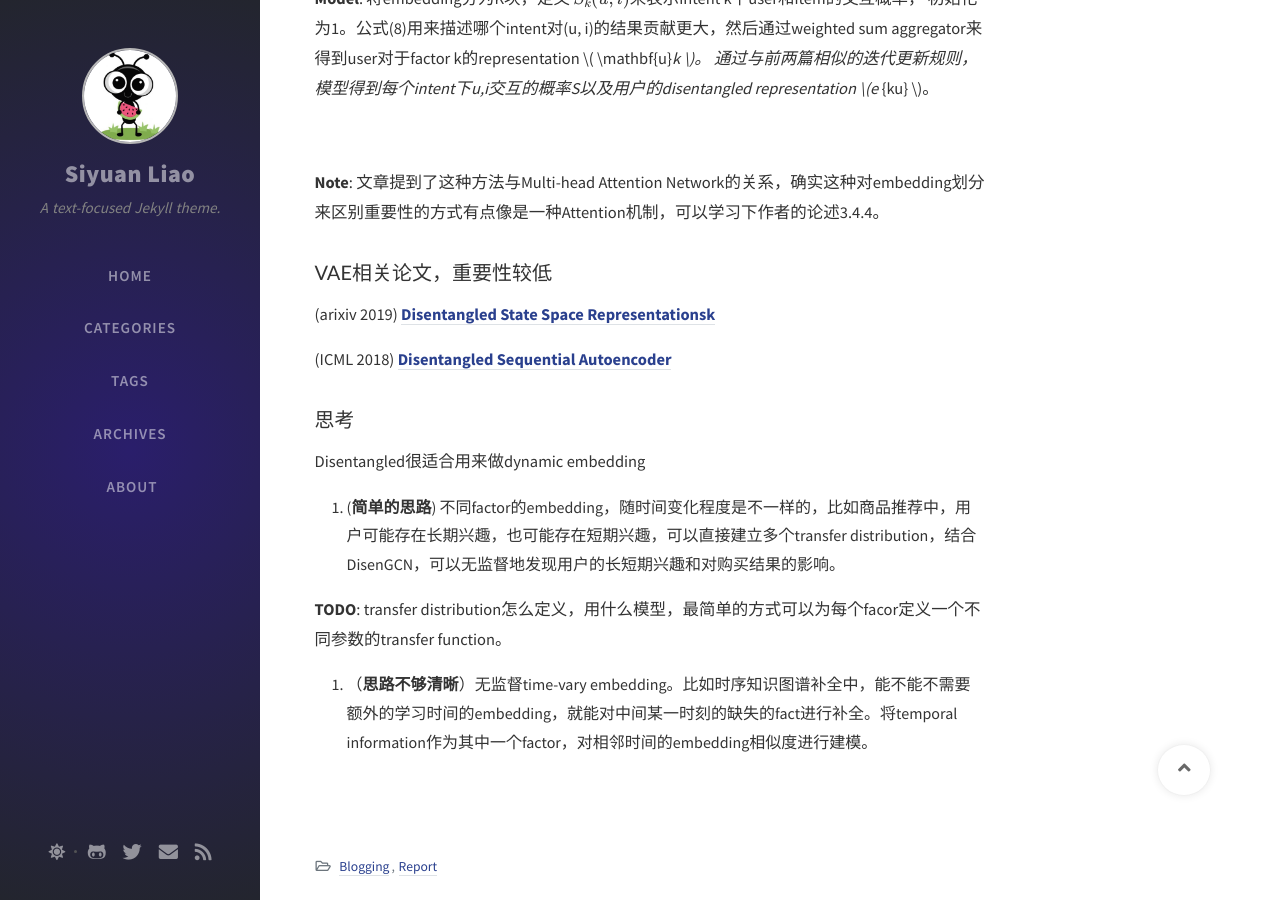
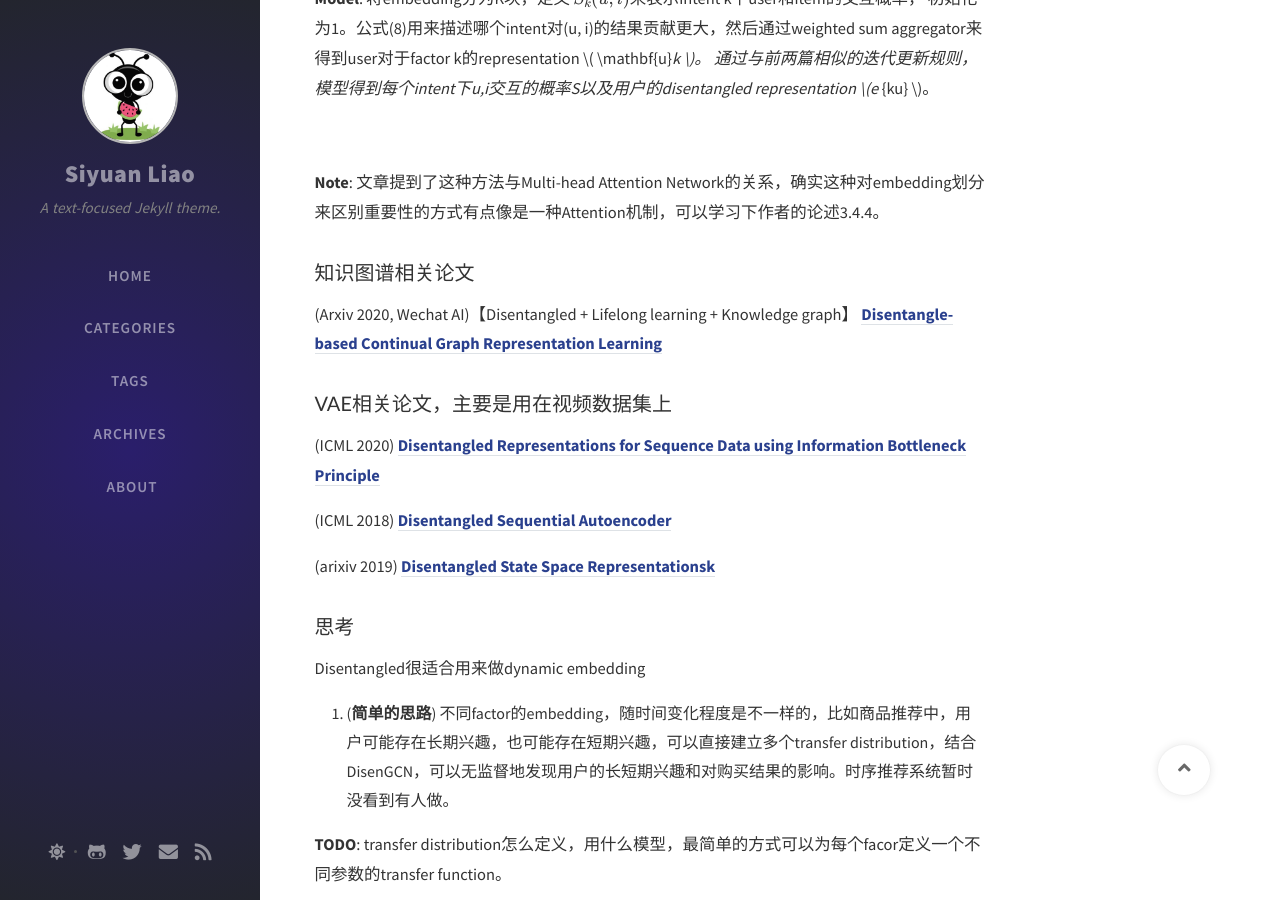
Before and after one commit to SeanLiaoy/seanliaoy.github.io, a Jekyll site: the page built from _posts/2020-10-04-disentangled.md, in a window 1280 px wide and 900 px high, scrolled down 1349 px. Built offline with Jekyll 4.4.1, drawn with Linux system fonts in a browser that asks for light colours; nearby versions of some CDN libraries; comment, search, counter and statistics services are not loaded.

Commit message:
修改文件: _posts/2020-10-04-disentangled.md

```diff
--- a/_posts/2020-10-04-disentangled.md
+++ b/_posts/2020-10-04-disentangled.md
@@ -52,18 +52,23 @@ $$ \mathbf{y}_u = [ c_1, c_2, ..., c_K ] $$
 
 ![Framework](https://i.loli.net/2020/10/10/HLquIXiGyZsK2NT.png)
 
-
 **Note**:  文章提到了这种方法与Multi-head Attention Network的关系，确实这种对embedding划分来区别重要性的方式有点像是一种Attention机制，可以学习下作者的论述3.4.4。
 
 
+### 知识图谱相关论文
+(Arxiv 2020, Wechat AI)【Disentangled + Lifelong learning + Knowledge graph】 [**Disentangle-based Continual Graph Representation Learning**](https://arxiv.org/abs/2010.02565)
 
 
-### VAE相关论文，重要性较低
+
+### VAE相关论文，主要是用在视频数据集上
+
+(ICML 2020) [**Disentangled Representations for Sequence Data using Information Bottleneck Principle**](http://proceedings.mlr.press/v129/yamada20a.html)
+
+(ICML 2018) [**Disentangled Sequential Autoencoder**](http://proceedings.mlr.press/v80/yingzhen18a.html)
 
 (arixiv 2019) [**Disentangled State Space Representationsk**](https://arxiv.org/abs/1906.03255)
 
 
-(ICML 2018) [**Disentangled Sequential Autoencoder**](http://proceedings.mlr.press/v80/yingzhen18a.html)
 
 
 
@@ -71,7 +76,7 @@ $$ \mathbf{y}_u = [ c_1, c_2, ..., c_K ] $$
 
 Disentangled很适合用来做dynamic embedding
 
-1.  (**简单的思路**) 不同factor的embedding，随时间变化程度是不一样的，比如商品推荐中，用户可能存在长期兴趣，也可能存在短期兴趣，可以直接建立多个transfer distribution，结合DisenGCN，可以无监督地发现用户的长短期兴趣和对购买结果的影响。
+1.  (**简单的思路**) 不同factor的embedding，随时间变化程度是不一样的，比如商品推荐中，用户可能存在长期兴趣，也可能存在短期兴趣，可以直接建立多个transfer distribution，结合DisenGCN，可以无监督地发现用户的长短期兴趣和对购买结果的影响。时序推荐系统暂时没看到有人做。
 
 **TODO**: transfer distribution怎么定义，用什么模型，最简单的方式可以为每个facor定义一个不同参数的transfer function。
 
```
